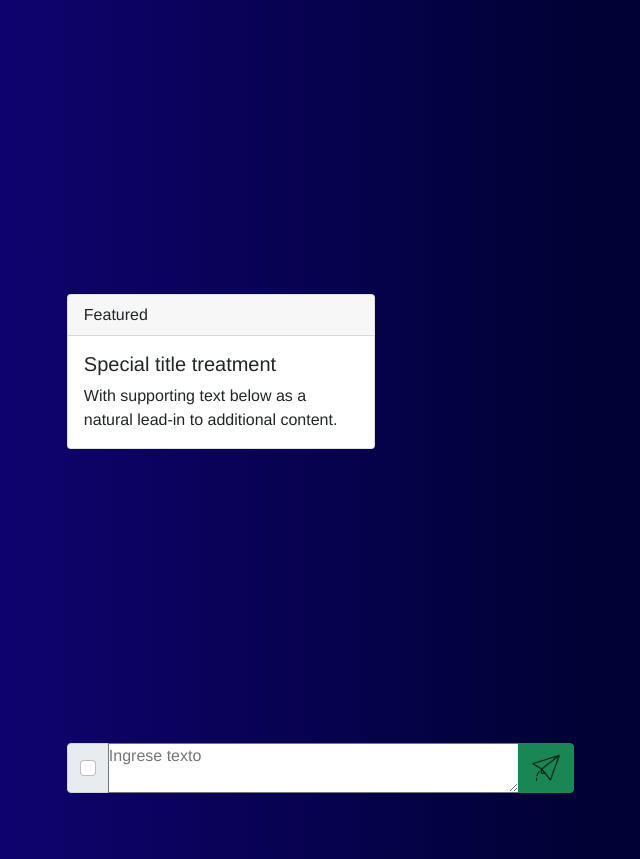
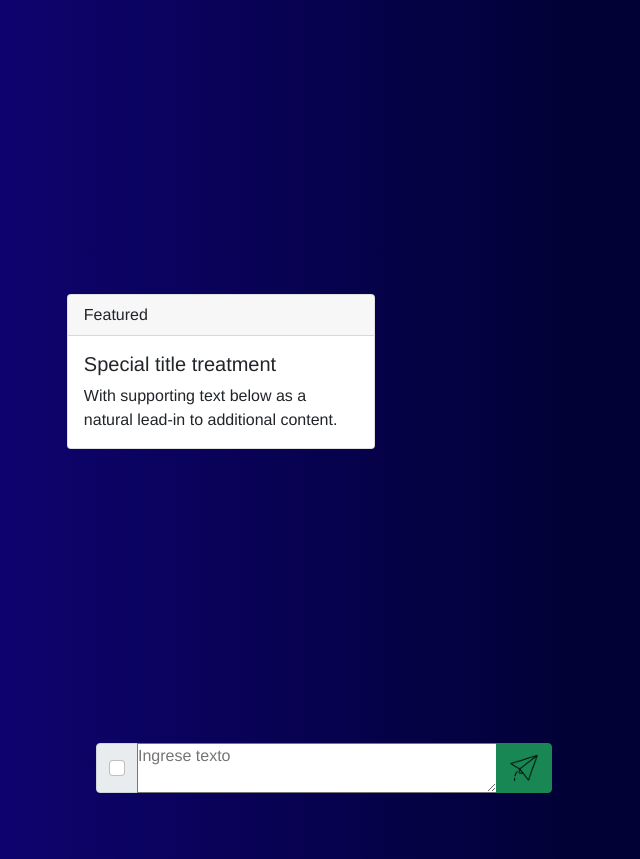
Before and after one commit to yukio-kayaba/cdvo-excel2, a PHP site: page /CDVO-EXCEL2/mensajes in a window 1280 px wide. Shown: the part 71-930 px from the top of the page, without its empty margins (316-956 px from the left). Run offline with PHP 8.4, Linux system fonts and the light colour scheme; the visitor is signed in with stand-in values (Sample User, id 1).

Commit message:
cambios de envio
enviando datos con exito

```diff
--- a/vista/css/mensajes_e.css
+++ b/vista/css/mensajes_e.css
@@ -20,8 +20,12 @@
     width: 60%;
 }
 #mensaje_texto{
-    width: 80%;
+    width: 70%;
     resize: vertical;
     max-height: 50px;
     min-height: 50px;
 }
+#envio_mensajes > .input-group {
+    display: flex;
+    justify-content: center;
+}
```
